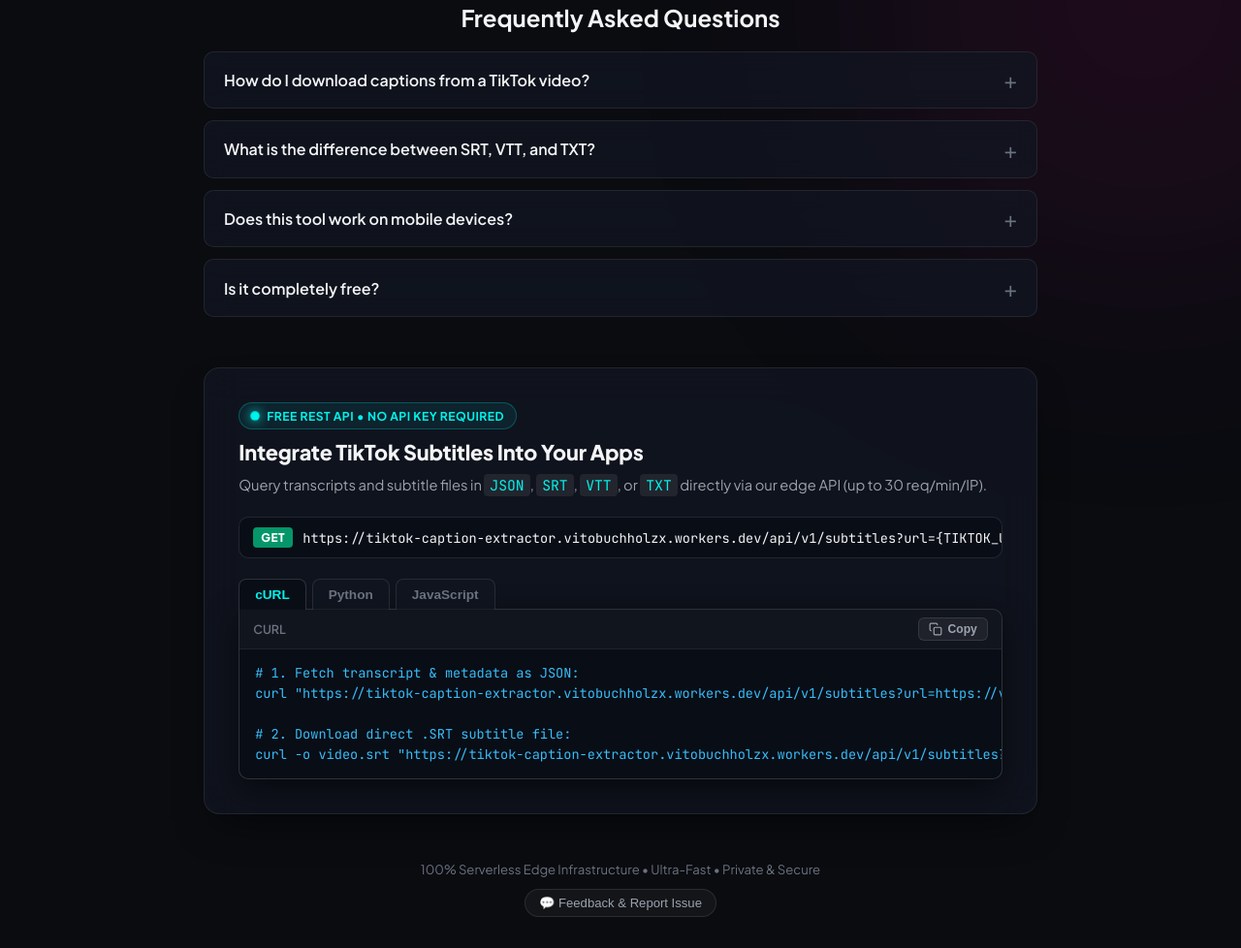
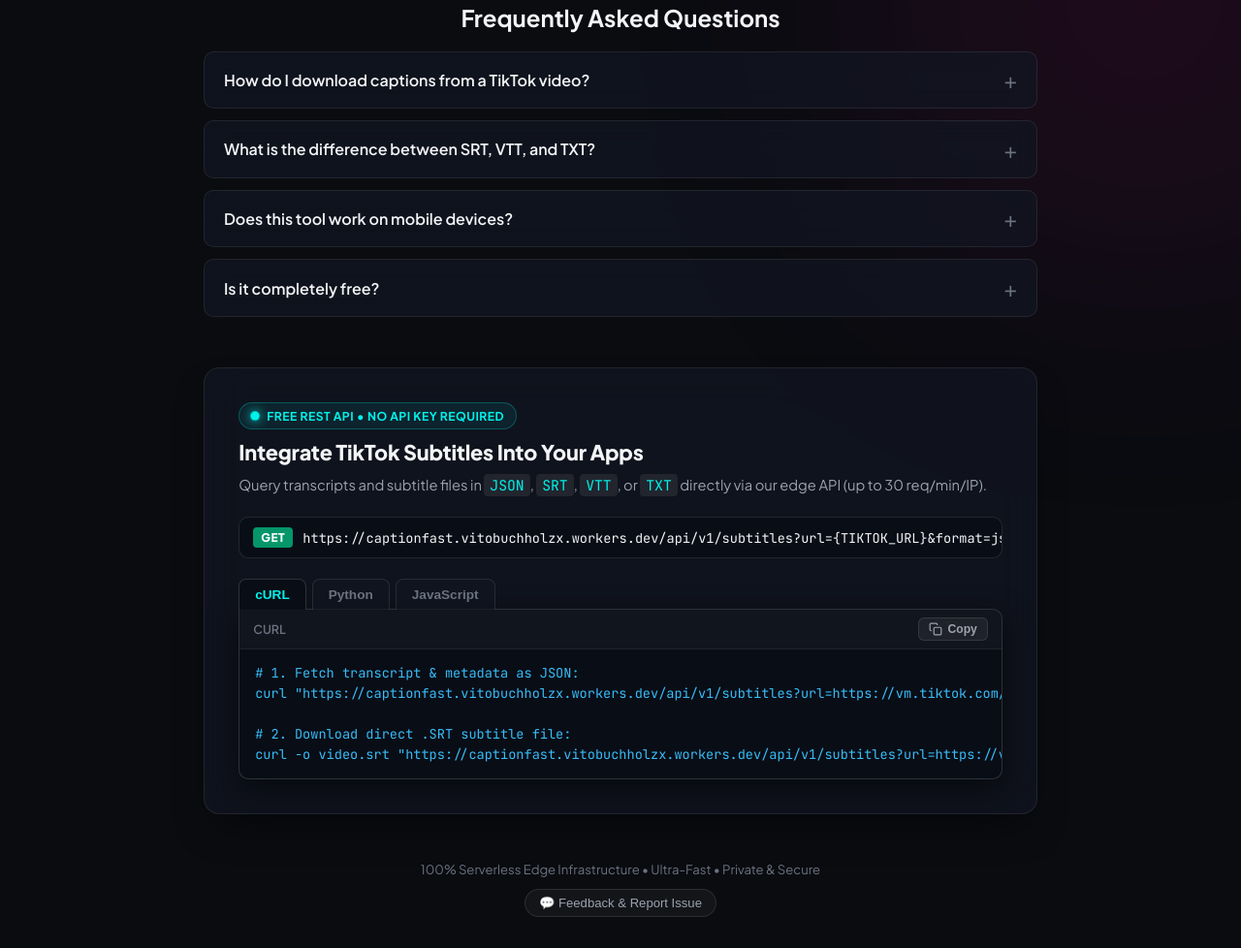
Before and after one commit to GermanCorrection/tiktok-caption-extractor, a website: page src/public/index.html in a window 1280 px wide. Shown: the part 698-1676 px from the top of the page at 97% size. Drawn offline with Linux system fonts and the light colour scheme.

Commit message:
chore: rename worker to captionfast

```diff
--- a/package.json
+++ b/package.json
@@ -1,5 +1,5 @@
 {
-  "name": "tiktok-caption-extractor",
+  "name": "captionfast",
   "version": "1.0.0",
   "description": "Serverless TikTok caption extractor using Cloudflare Workers, Hono, Browser Rendering, D1, R2, Queues, and KV",
   "main": "src/index.ts",
--- a/src/public/index.html
+++ b/src/public/index.html
@@ -252,7 +252,7 @@
 
       <div class="api-endpoint-badge">
         <span class="http-method">GET</span>
-        <code class="endpoint-url">https://tiktok-caption-extractor.vitobuchholzx.workers.dev/api/v1/subtitles?url={TIKTOK_URL}&format=json</code>
+        <code class="endpoint-url">https://captionfast.vitobuchholzx.workers.dev/api/v1/subtitles?url={TIKTOK_URL}&format=json</code>
       </div>
 
       <!-- Code Snippet Tabs -->
@@ -277,16 +277,16 @@
 
           <div class="tab-pane" id="tab-curl">
             <pre><code class="code-content"># 1. Fetch transcript & metadata as JSON:
-curl "https://tiktok-caption-extractor.vitobuchholzx.workers.dev/api/v1/subtitles?url=https://vm.tiktok.com/ZGeXXXXX/"
+curl "https://captionfast.vitobuchholzx.workers.dev/api/v1/subtitles?url=https://vm.tiktok.com/ZGeXXXXX/"
 
 # 2. Download direct .SRT subtitle file:
-curl -o video.srt "https://tiktok-caption-extractor.vitobuchholzx.workers.dev/api/v1/subtitles?url=https://vm.tiktok.com/ZGeXXXXX/&format=srt"</code></pre>
+curl -o video.srt "https://captionfast.vitobuchholzx.workers.dev/api/v1/subtitles?url=https://vm.tiktok.com/ZGeXXXXX/&format=srt"</code></pre>
           </div>
 
           <div class="tab-pane hidden" id="tab-python">
             <pre><code class="code-content">import requests
 
-url = "https://tiktok-caption-extractor.vitobuchholzx.workers.dev/api/v1/subtitles"
+url = "https://captionfast.vitobuchholzx.workers.dev/api/v1/subtitles"
 params = {
     "url": "https://vm.tiktok.com/ZGeXXXXX/",
     "format": "json"  # or 'srt', 'vtt', 'txt'
@@ -301,7 +301,7 @@ print(f"Transcript:\n{data['transcript']}")</code></pre>
 
           <div class="tab-pane hidden" id="tab-js">
             <pre><code class="code-content">const tiktokUrl = "https://vm.tiktok.com/ZGeXXXXX/";
-const apiUrl = `https://tiktok-caption-extractor.vitobuchholzx.workers.dev/api/v1/subtitles?url=${encodeURIComponent(tiktokUrl)}&format=json`;
+const apiUrl = `https://captionfast.vitobuchholzx.workers.dev/api/v1/subtitles?url=${encodeURIComponent(tiktokUrl)}&format=json`;
 
 const res = await fetch(apiUrl);
 const { language, transcript, subtitles } = await res.json();
--- a/wrangler.toml
+++ b/wrangler.toml
@@ -1,4 +1,4 @@
-name = "tiktok-caption-extractor"
+name = "captionfast"
 main = "src/index.ts"
 compatibility_date = "2024-09-23"
 compatibility_flags = ["nodejs_compat"]
```
Also changed, not shown: README.md, client/python/README.md, 1 other file.
